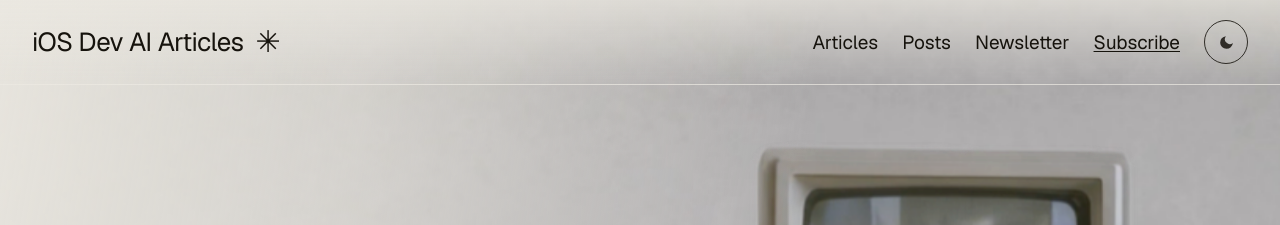
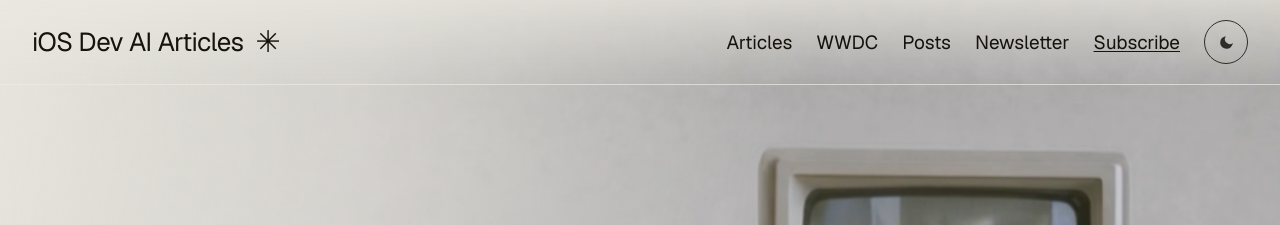
Before and after one commit to saurabhdave/ios-ai-articles, a Jekyll site: the page built from index.md, in a window 1280 px wide. Shown: the top 225 px of the page. Built offline with Jekyll 4.4.1, drawn with Linux system fonts in a browser that asks for light colours.

Commit message:
fix(site): add WWDC link to the home layout's own nav and mobile overlay
The home layout is a standalone document with its own header markup —
the earlier nav addition only covered _layouts/default.html, so the
homepage was missing the WWDC link.

```diff
--- a/_layouts/home.html
+++ b/_layouts/home.html
@@ -362,6 +362,7 @@
   </a>
   <nav class="nav-links">
     <a href="#articles">Articles</a>
+    <a href="{{ '/wwdc/' | relative_url }}">WWDC</a>
     <a href="{{ '/posts/' | relative_url }}">Posts</a>
     <a href="#newsletter">Newsletter</a>
     <a class="subscribe" data-subscribe href="{{ '/feed.xml' | relative_url }}">Subscribe</a>
@@ -379,6 +380,7 @@
 
 <div class="mobile-overlay" id="mobileOverlay">
   <a href="#articles">Articles</a>
+  <a href="{{ '/wwdc/' | relative_url }}">WWDC</a>
   <a href="{{ '/posts/' | relative_url }}">Posts</a>
   <a href="#newsletter">Newsletter</a>
   <a class="subscribe" data-subscribe href="{{ '/feed.xml' | relative_url }}">Subscribe</a>
```
